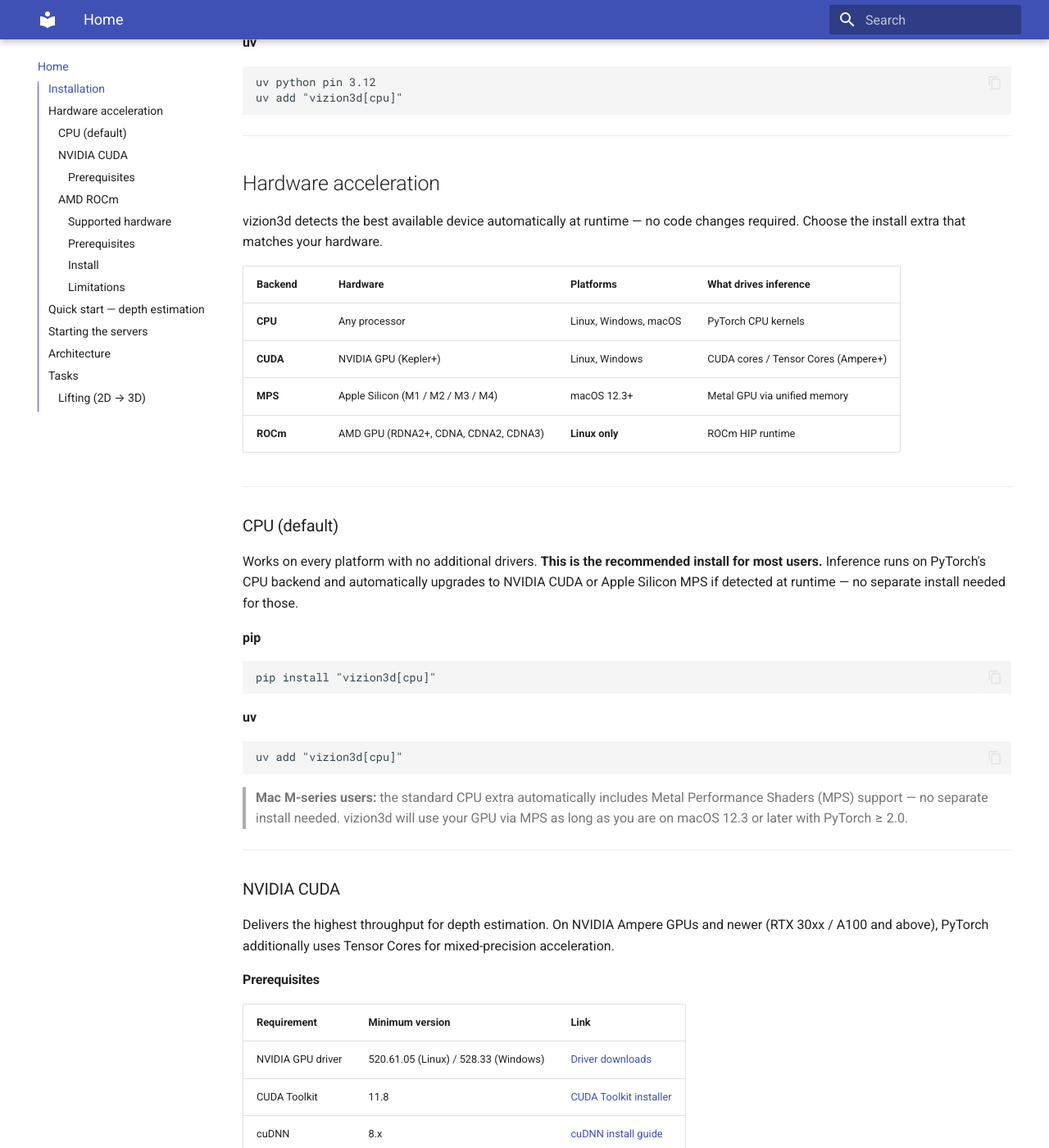
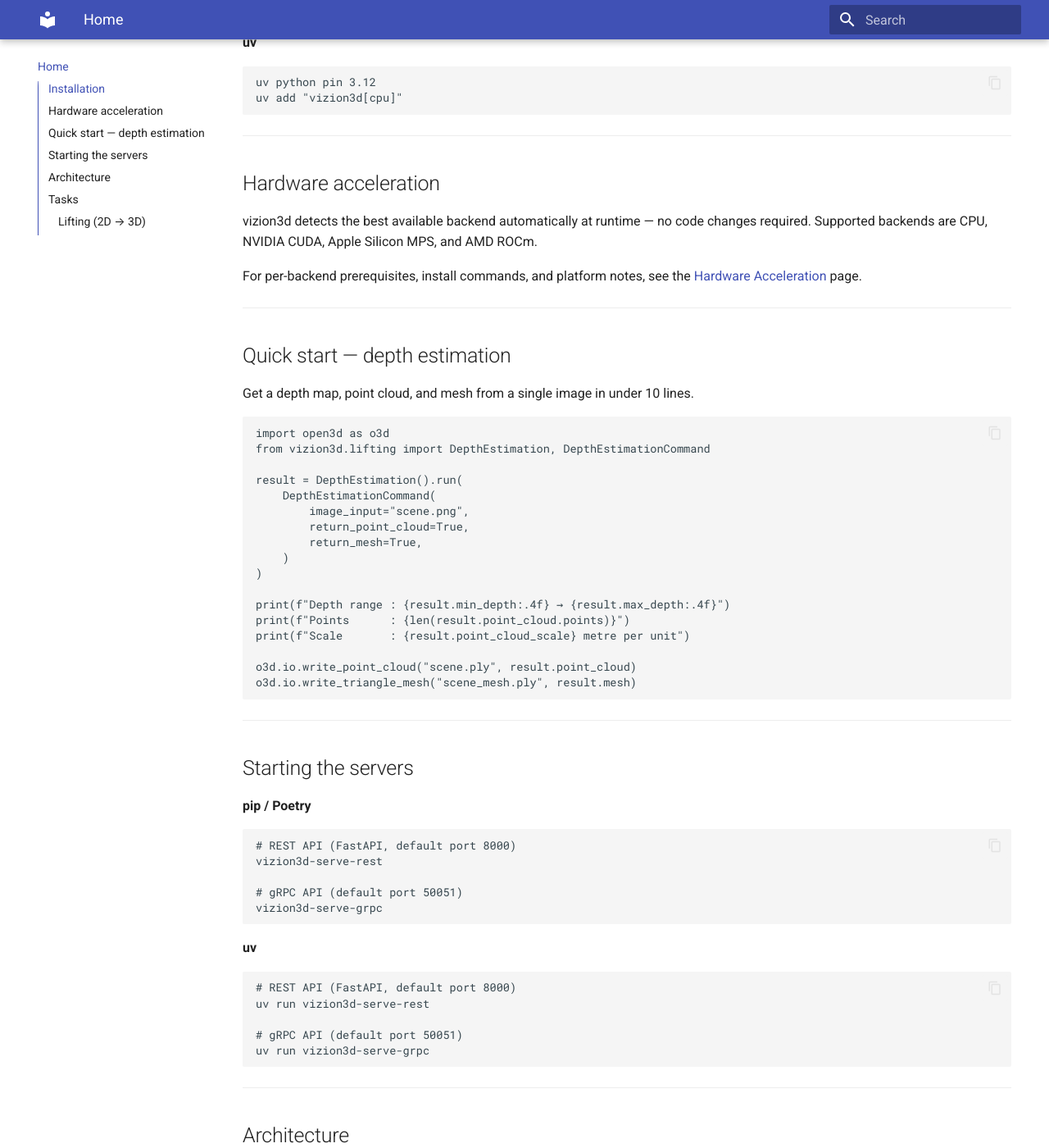
Before and after one commit to OlafenwaMoses/vizion3D, an MkDocs documentation site: the page built from docs/index.md, in a window 1280 px wide and 1400 px high, scrolled down 968 px. Shown: the whole window at 82% size. Built offline with MkDocs 1.6.1 and Material for MkDocs 9.7.7, drawn with Linux system fonts in a browser that asks for light colours; some of the changed text lies outside the part shown.

Commit message:
hardware acceleration restructure

````diff
--- a/docs/index.md
+++ b/docs/index.md
@@ -38,113 +38,9 @@
 
 ## Hardware acceleration
 
-vizion3d detects the best available device automatically at runtime — no code changes required. Choose the install extra that matches your hardware.
+vizion3d detects the best available backend automatically at runtime — no code changes required. Supported backends are CPU, NVIDIA CUDA, Apple Silicon MPS, and AMD ROCm.
 
-| Backend | Hardware | Platforms | What drives inference |
-|---|---|---|---|
-| **CPU** | Any processor | Linux, Windows, macOS | PyTorch CPU kernels |
-| **CUDA** | NVIDIA GPU (Kepler+) | Linux, Windows | CUDA cores / Tensor Cores (Ampere+) |
-| **MPS** | Apple Silicon (M1 / M2 / M3 / M4) | macOS 12.3+ | Metal GPU via unified memory |
-| **ROCm** | AMD GPU (RDNA2+, CDNA, CDNA2, CDNA3) | **Linux only** | ROCm HIP runtime |
-
----
-
-### CPU (default)
-
-Works on every platform with no additional drivers. **This is the recommended install for most users.** Inference runs on PyTorch's CPU backend and automatically upgrades to NVIDIA CUDA or Apple Silicon MPS if detected at runtime — no separate install needed for those.
-
-**pip**
-```bash
-pip install "vizion3d[cpu]"
-```
-
-**uv**
-```bash
-uv add "vizion3d[cpu]"
-```
-
-> **Mac M-series users:** the standard CPU extra automatically includes Metal Performance Shaders (MPS) support — no separate install needed. vizion3d will use your GPU via MPS as long as you are on macOS 12.3 or later with PyTorch ≥ 2.0.
-
----
-
-### NVIDIA CUDA
-
-Delivers the highest throughput for depth estimation. On NVIDIA Ampere GPUs and newer (RTX 30xx / A100 and above), PyTorch additionally uses Tensor Cores for mixed-precision acceleration.
-
-#### Prerequisites
-
-| Requirement | Minimum version | Link |
-|---|---|---|
-| NVIDIA GPU driver | 520.61.05 (Linux) / 528.33 (Windows) | [Driver downloads](https://www.nvidia.com/drivers) |
-| CUDA Toolkit | 11.8 | [CUDA Toolkit installer](https://developer.nvidia.com/cuda-downloads) |
-| cuDNN | 8.x | [cuDNN install guide](https://developer.nvidia.com/cudnn) |
-
-Install CUDA and cuDNN **before** installing vizion3d. The PyTorch wheel bundled with the `cuda` extra already includes its own CUDA runtime libraries, but the driver must be present on the host.
-
-**pip**
-```bash
-pip install "vizion3d[cuda]"
-```
-
-**uv**
-```bash
-uv add "vizion3d[cuda]"
-```
-
-vizion3d detects CUDA via `torch.cuda.is_available()` at runtime and moves models and tensors to the GPU automatically — no configuration needed.
-
----
-
-### AMD ROCm
-
-Provides GPU-accelerated inference on supported AMD GPUs using the ROCm open-source compute stack. ROCm exposes itself through PyTorch's CUDA namespace (`torch.cuda.is_available()` returns `True`), so vizion3d uses it transparently with no code changes.
-
-> **Platform:** ROCm is supported on **Linux only**. There is no ROCm support for Windows or macOS.
-
-#### Supported hardware
-
-| Family | Examples |
-|---|---|
-| RDNA2 | RX 6700 XT, RX 6800, RX 6900 XT |
-| RDNA3 | RX 7800 XT, RX 7900 XTX |
-| CDNA | Instinct MI100 |
-| CDNA2 | Instinct MI200 series |
-| CDNA3 | Instinct MI300 series |
-
-For the full supported GPU list see the [AMD ROCm hardware compatibility guide](https://rocm.docs.amd.com/projects/install-on-linux/en/latest/reference/system-requirements.html).
-
-#### Prerequisites
-
-Install the ROCm stack on your system before installing the PyTorch ROCm wheel. Follow AMD's official guide:
-
-- [ROCm installation for Linux](https://rocm.docs.amd.com/projects/install-on-linux/en/latest/)
-
-#### Install
-
-Because the ROCm PyTorch wheel is hosted on PyTorch's own index (not PyPI), it must be installed **before** vizion3d — vizion3d's base install has no torch dependency and will not overwrite it.
-
-**Step 1 — install ROCm PyTorch**
-```bash
-pip3 install --pre torch torchvision torchaudio \
-  --index-url https://download.pytorch.org/whl/nightly/rocm7.2
-```
-
-For the full list of available ROCm wheel versions see [PyTorch ROCm install guide](https://rocm.docs.amd.com/projects/install-on-linux/en/latest/install/3rd-party/pytorch-install.html#using-wheels-package).
-
-**Step 2 — install vizion3d (no extra needed)**
-```bash
-pip install vizion3d
-```
-
-Because `vizion3d` declares no torch dependency in its base install, pip will not touch the ROCm wheel you installed in step 1.
-
-> **Warning:** do **not** run `pip install "vizion3d[cpu]"` or `pip install "vizion3d[cuda]"` after installing the ROCm wheel — those extras pull a standard PyPI torch build and will replace your ROCm installation.
-
-#### Limitations
-
-- Linux only — ROCm does not run on Windows or macOS.
-- Only GPUs on AMD's official support list are guaranteed to work; consumer RDNA1 cards (RX 5000 series) are not supported.
-- Some PyTorch operations fall back to CPU on ROCm; performance for those ops will match CPU speed.
+For per-backend prerequisites, install commands, and platform notes, see the [Hardware Acceleration](hardware_acceleration.md) page.
 
 ---
 
--- a/mkdocs.yml
+++ b/mkdocs.yml
@@ -24,6 +24,7 @@
 
 nav:
   - Home: index.md
+  - Hardware Acceleration: hardware_acceleration.md
   - Features:
       - Depth Estimation: features/depth_estimation.md
       - Depth Estimation Advanced Config: features/depth_estimation_advanced_config.md
````
Also changed, not shown: other parts of docs/index.md (+1 -1 lines), docs/hardware_acceleration.md (added, +109 -0 lines).
